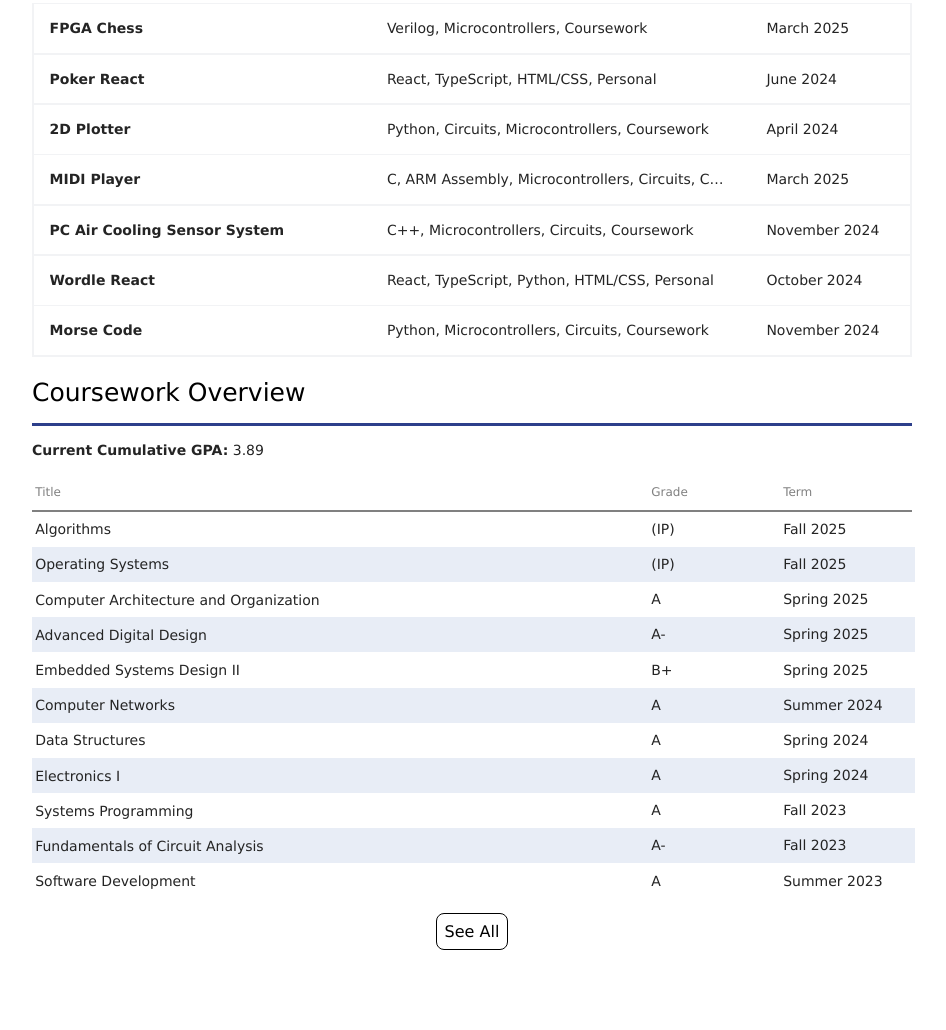
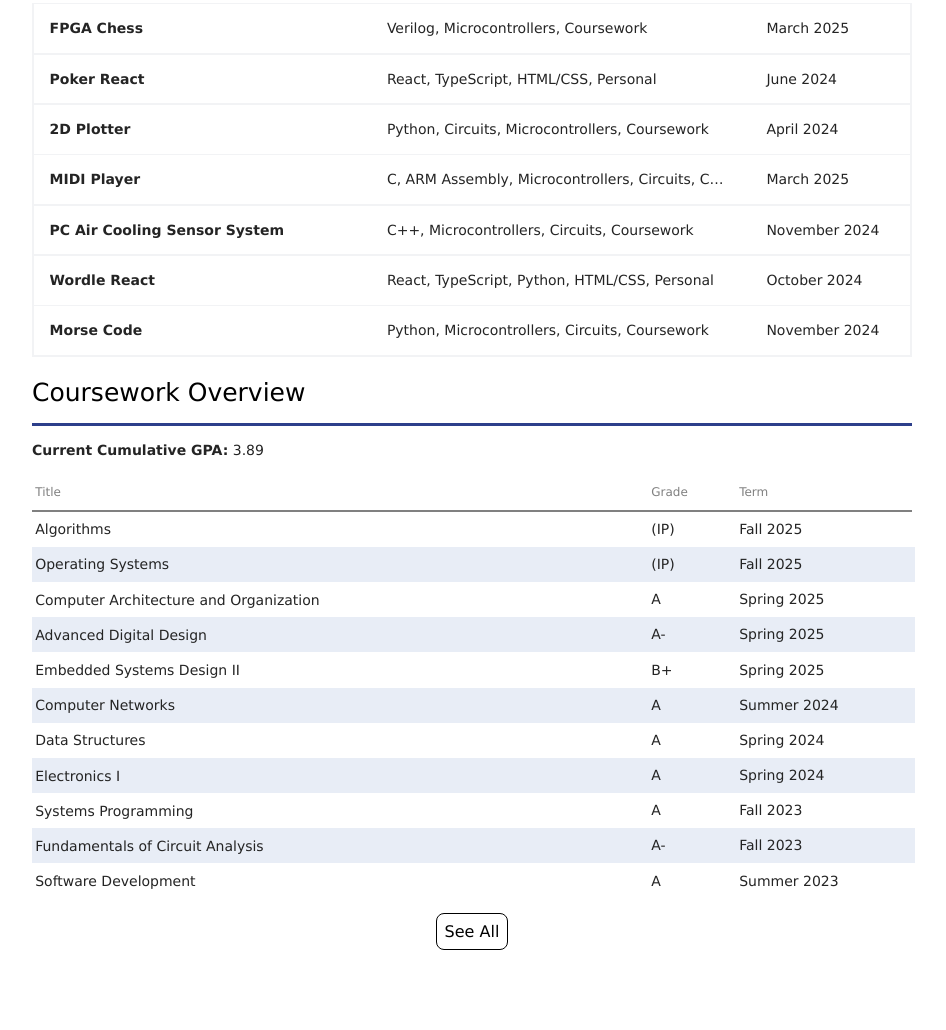
Before and after one commit to nathangpark/personal-website, a plain HTML site: page index.html in a window 1280 px wide. Shown: the part 674-1704 px from the top of the page, without its empty margins (168-1114 px from the left). Drawn offline with Linux system fonts and the light colour scheme.

Commit message:
coursework spacing

```diff
--- a/main.css
+++ b/main.css
@@ -417,7 +417,14 @@ p {
 }
 
 .course-grade {
-  width: 15%;
+  width: 10%;
+}
+
+.course-semester {
+  width: 20%;
+  white-space: nowrap;
+  overflow: hidden;
+  text-overflow: ellipsis;
 }
 
 .course-dark {
```
